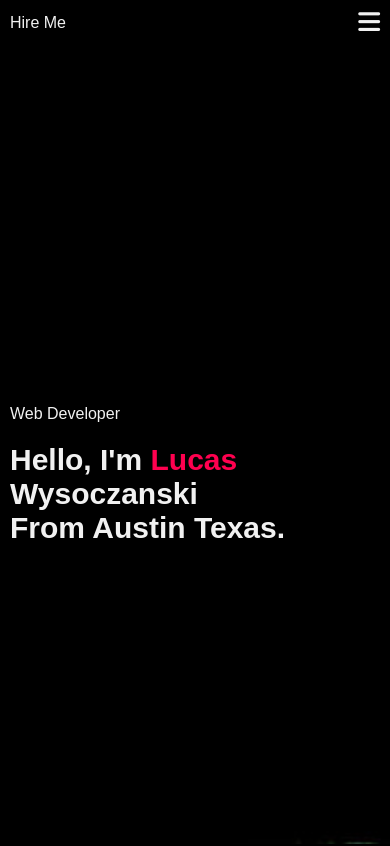
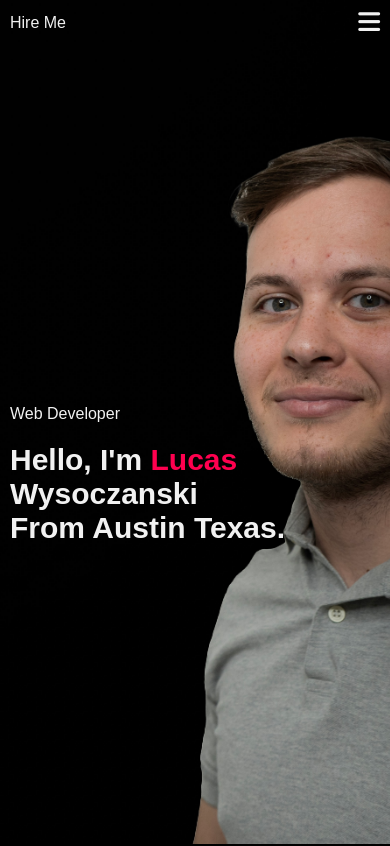
Before and after one commit to LucasWyski001/job-portfolio, a plain HTML site: page index.html in a window 390 px wide. Shown: the top 846 px of the page. Drawn offline with Linux system fonts and the light colour scheme.

Commit message:
added good pic

```diff
--- a/style.css
+++ b/style.css
@@ -276,7 +276,9 @@ button[type="submit"] {
 @media only screen and (max-width:600px){
     #header{
         /* gonna need to take a photo phone style so it will be compatible, for now its just some random image */
-        background-image: url('img/anotherback.jpg');
+        background-image: url('img/MEMOBILEAGAIN.jpg');
+        height:100vh;
+        width:100%;
     }
     .header-text{
         margin-top: 100%;
```
Also changed, not shown: img/MEMOBILEAGAIN.jpg (added).
